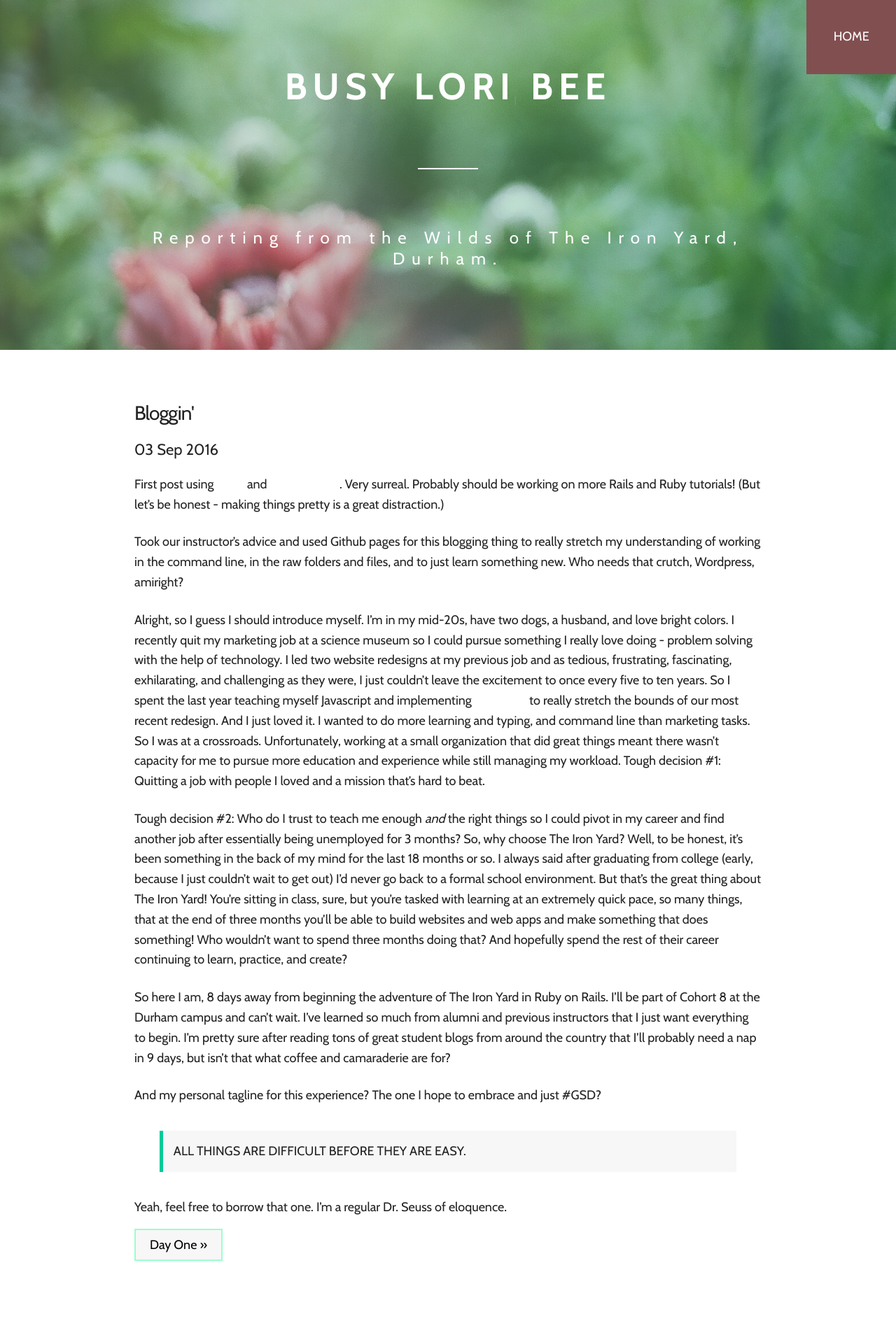
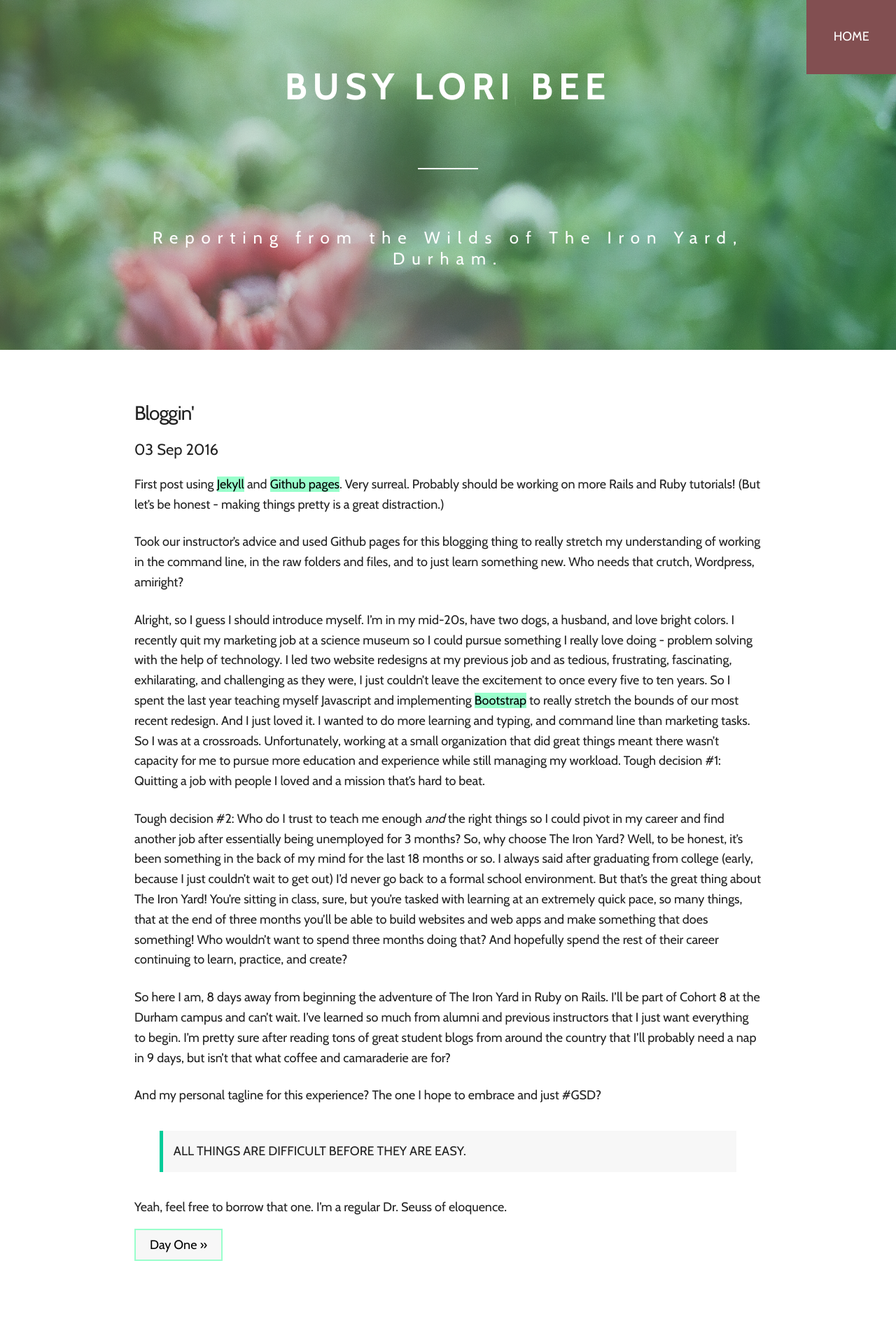
Before and after one commit to lburl01/lburl01.github.io, a Jekyll site: the page built from _posts/2016-09-03-bloggin.md, in a window 1280 px wide. Shown: the whole page at 70% size. Built offline with Jekyll 4.4.1, drawn with Linux system fonts in a browser that asks for light colours.

Commit message:
Fixed in post links being white

```diff
--- a/_posts/2016-09-03-bloggin.md
+++ b/_posts/2016-09-03-bloggin.md
@@ -4,11 +4,11 @@ title: "Bloggin'"
 date: 2016-09-03
 ---
 
-First post using <a class="post_link" href="https://jekyllrb.com/">Jekyll</a> and <a class="post_link" href="https://pages.github.com/">Github pages</a>. Very surreal. Probably should be working on more Rails and Ruby tutorials! (But let's be honest - making things pretty is a great distraction.)
+First post using <a class="post-link" href="https://jekyllrb.com/">Jekyll</a> and <a class="post-link" href="https://pages.github.com/">Github pages</a>. Very surreal. Probably should be working on more Rails and Ruby tutorials! (But let's be honest - making things pretty is a great distraction.)
 
 Took our instructor's advice and used Github pages for this blogging thing to really stretch my understanding of working in the command line, in the raw folders and files, and to just learn something new. Who needs that crutch, Wordpress, amiright?
 
-Alright, so I guess I should introduce myself. I'm in my mid-20s, have two dogs, a husband, and love bright colors. I recently quit my marketing job at a science museum so I could pursue something I really love doing - problem solving with the help of technology. I led two website redesigns at my previous job and as tedious, frustrating, fascinating, exhilarating, and challenging as they were, I just couldn't leave the excitement to once every five to ten years. So I spent the last year teaching myself Javascript and implementing <a class="post_link" href="http://getbootstrap.com/">Bootstrap</a> to really stretch the bounds of our most recent redesign. And I just loved it. I wanted to do more learning and typing, and command line than marketing tasks. So I was at a crossroads. Unfortunately, working at a small organization that did great things meant there wasn't capacity for me to pursue more education and experience while still managing my workload. Tough decision #1: Quitting a job with people I loved and a mission that's hard to beat.
+Alright, so I guess I should introduce myself. I'm in my mid-20s, have two dogs, a husband, and love bright colors. I recently quit my marketing job at a science museum so I could pursue something I really love doing - problem solving with the help of technology. I led two website redesigns at my previous job and as tedious, frustrating, fascinating, exhilarating, and challenging as they were, I just couldn't leave the excitement to once every five to ten years. So I spent the last year teaching myself Javascript and implementing <a class="post-link" href="http://getbootstrap.com/">Bootstrap</a> to really stretch the bounds of our most recent redesign. And I just loved it. I wanted to do more learning and typing, and command line than marketing tasks. So I was at a crossroads. Unfortunately, working at a small organization that did great things meant there wasn't capacity for me to pursue more education and experience while still managing my workload. Tough decision #1: Quitting a job with people I loved and a mission that's hard to beat.
 
 Tough decision #2: Who do I trust to teach me enough <em>and</em> the right things so I could pivot in my career and find another job after essentially being unemployed for 3 months? So, why choose The Iron Yard? Well, to be honest, it's been something in the back of my mind for the last 18 months or so. I always said after graduating from college (early, because I just couldn't wait to get out) I'd never go back to a formal school environment. But that's the great thing about The Iron Yard! You're sitting in class, sure, but you're tasked with learning at an extremely quick pace, so many things, that at the end of three months you'll be able to build websites and web apps and make something that does something! Who wouldn't want to spend three months doing that? And hopefully spend the rest of their career continuing to learn, practice, and create?
 
--- a/css/main.css
+++ b/css/main.css
@@ -269,6 +269,18 @@ section {
   font-family: font-family: "Dosis", Helvetica, Arial, sans-serif;
 }
 
+.post-link {
+  color: #000;
+  font-family: font-family: "Dosis", Helvetica, Arial, sans-serif;
+  text-decoration: none;
+  background-color: #99ffcc;
+}
+
+.post-link:hover {
+  text-decoration: none;
+  color: #000;
+}
+
 /* Larger than mobile */
 @media (max-width: 400px) {
   .button.inverted {
```
Also changed, not shown: _posts/2016-09-27-ruby-ruby-ruby.md (+1 -1 lines), _posts/2016-09-28-responsive-yo.md (+1 -1 lines).
